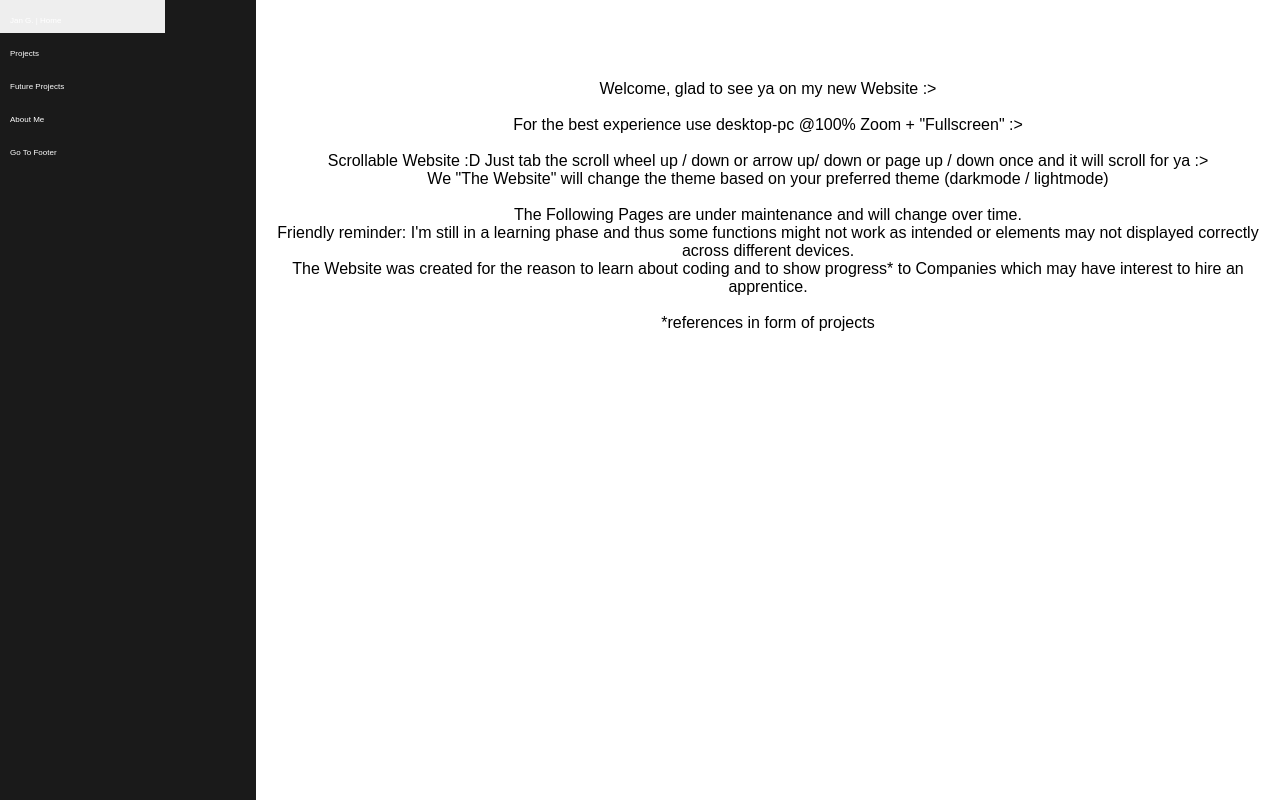
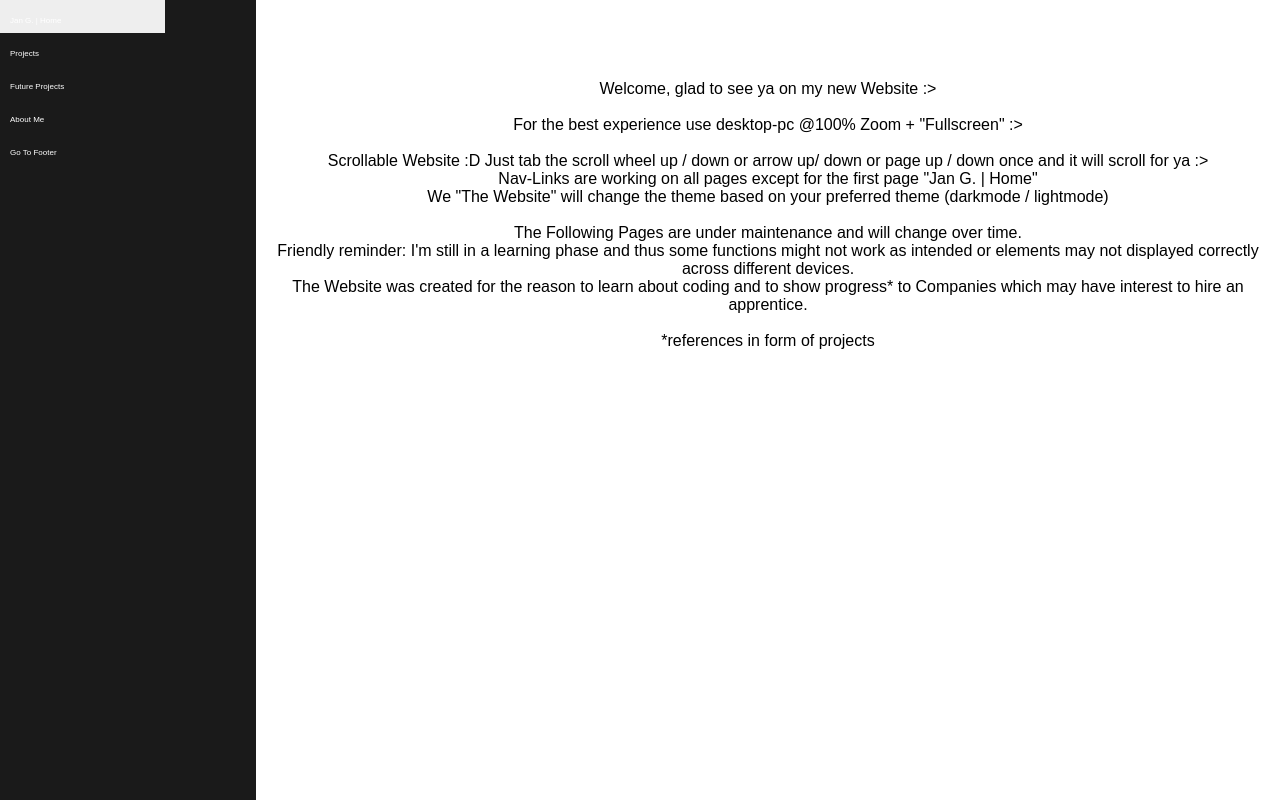
Before and after one commit to gboerg/gboerg.github.io, a plain HTML site: page index.html in a window 1280 px wide. Shown: the top 800 px of the page. Drawn offline with Linux system fonts and the light colour scheme.

Commit message:
Update index.html

```diff
--- a/index.html
+++ b/index.html
@@ -58,6 +58,8 @@
       <br />
       <p>
         Scrollable Website :D Just tab the scroll wheel up / down or arrow up/ down or page up / down once and it will scroll for ya :>
+        <br />
+        Nav-Links are working on all pages except for the first page "Jan G. | Home"
       </p>
 
       <p>
```
